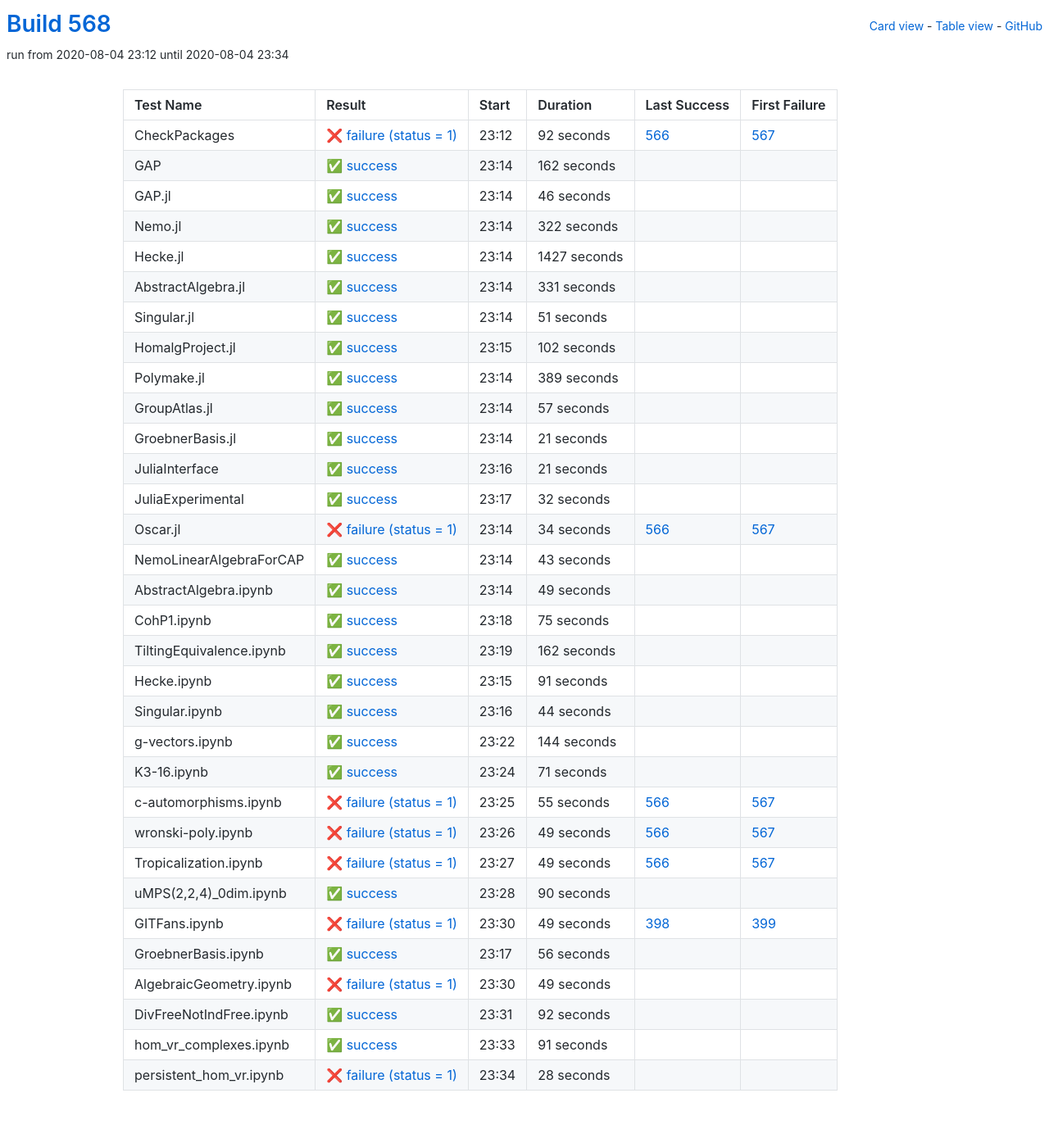
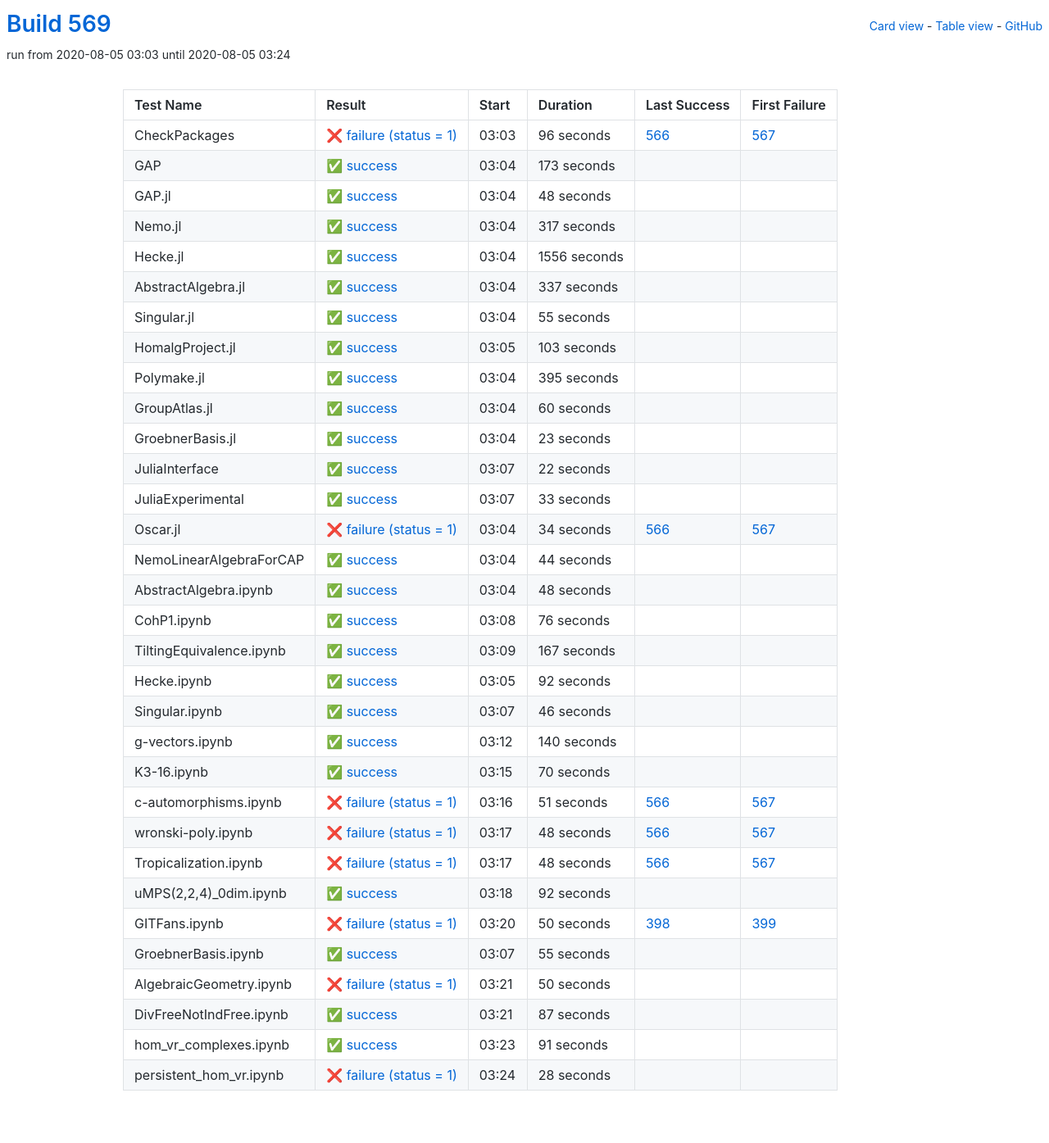
Before and after one commit to oscar-system/oscar-ci-status-stable, a Jekyll site: the page built from table.html, in a window 1280 px wide. Shown: the whole page at 82% size. Built offline with Jekyll 4.4.1, drawn with Linux system fonts in a browser that asks for light colours.

Commit message:
Build #569

```diff
--- a/_data/ci.yml
+++ b/_data/ci.yml
@@ -1,6 +1,6 @@
 ---
-build: 568
-build_url: https://oscarci.mathematik.uni-kl.de/job/oscar-stable/568/
+build: 569
+build_url: https://oscarci.mathematik.uni-kl.de/job/oscar-stable/569/
 job: oscar-stable
 organization: oscar-system
 repo: oscar-ci-status-stable
@@ -8,164 +8,164 @@ repourl: https://github.com/oscar-system/oscar-ci-status-stable
 tests:
 - name: CheckPackages
   id: checkpackages
-  log: https://oscarci.mathematik.uni-kl.de/job/oscar-stable/568/artifact/logs/build-568/CheckPackages.log
-  start: 2020-08-04 23:12
+  log: https://oscarci.mathematik.uni-kl.de/job/oscar-stable/569/artifact/logs/build-569/CheckPackages.log
+  start: 2020-08-05 03:03
   success: false
   exitcode: 1
   status: failure
-  duration: 92
+  duration: 96
   last_success: 566
   last_success_url: https://oscarci.mathematik.uni-kl.de/job/oscar-stable/566/
   first_failure: 567
   first_failure_url: https://oscarci.mathematik.uni-kl.de/job/oscar-stable/567/
 - name: GAP
   id: gap
-  log: https://oscarci.mathematik.uni-kl.de/job/oscar-stable/568/artifact/logs/build-568/GAP.log
-  start: 2020-08-04 23:14
+  log: https://oscarci.mathematik.uni-kl.de/job/oscar-stable/569/artifact/logs/build-569/GAP.log
+  start: 2020-08-05 03:04
   success: true
   exitcode: 0
   status: success
-  duration: 162
+  duration: 173
   last_success: false
   last_success_url:
   first_failure: false
   first_failure_url:
 - name: GAP.jl
   id: gap-jl
-  log: https://oscarci.mathematik.uni-kl.de/job/oscar-stable/568/artifact/logs/build-568/GAP.jl.log
-  start: 2020-08-04 23:14
+  log: https://oscarci.mathematik.uni-kl.de/job/oscar-stable/569/artifact/logs/build-569/GAP.jl.log
+  start: 2020-08-05 03:04
   success: true
   exitcode: 0
   status: success
-  duration: 46
+  duration: 48
   last_success: false
   last_success_url:
   first_failure: false
   first_failure_url:
 - name: Nemo.jl
   id: nemo-jl
-  log: https://oscarci.mathematik.uni-kl.de/job/oscar-stable/568/artifact/logs/build-568/Nemo.jl.log
-  start: 2020-08-04 23:14
+  log: https://oscarci.mathematik.uni-kl.de/job/oscar-stable/569/artifact/logs/build-569/Nemo.jl.log
+  start: 2020-08-05 03:04
   success: true
   exitcode: 0
   status: success
-  duration: 322
+  duration: 317
   last_success: false
   last_success_url:
   first_failure: false
   first_failure_url:
 - name: Hecke.jl
   id: hecke-jl
-  log: https://oscarci.mathematik.uni-kl.de/job/oscar-stable/568/artifact/logs/build-568/Hecke.jl.log
-  start: 2020-08-04 23:14
+  log: https://oscarci.mathematik.uni-kl.de/job/oscar-stable/569/artifact/logs/build-569/Hecke.jl.log
+  start: 2020-08-05 03:04
   success: true
   exitcode: 0
   status: success
-  duration: 1427
+  duration: 1556
   last_success: false
   last_success_url:
   first_failure: false
   first_failure_url:
 - name: AbstractAlgebra.jl
   id: abstractalgebra-jl
-  log: https://oscarci.mathematik.uni-kl.de/job/oscar-stable/568/artifact/logs/build-568/AbstractAlgebra.jl.log
-  start: 2020-08-04 23:14
+  log: https://oscarci.mathematik.uni-kl.de/job/oscar-stable/569/artifact/logs/build-569/AbstractAlgebra.jl.log
+  start: 2020-08-05 03:04
   success: true
   exitcode: 0
   status: success
-  duration: 331
+  duration: 337
   last_success: false
   last_success_url:
   first_failure: false
   first_failure_url:
 - name: Singular.jl
   id: singular-jl
-  log: https://oscarci.mathematik.uni-kl.de/job/oscar-stable/568/artifact/logs/build-568/Singular.jl.log
-  start: 2020-08-04 23:14
+  log: https://oscarci.mathematik.uni-kl.de/job/oscar-stable/569/artifact/logs/build-569/Singular.jl.log
+  start: 2020-08-05 03:04
   success: true
   exitcode: 0
   status: success
-  duration: 51
+  duration: 55
   last_success: false
   last_success_url:
   first_failure: false
   first_failure_url:
 - name: HomalgProject.jl
   id: homalgproject-jl
-  log: https://oscarci.mathematik.uni-kl.de/job/oscar-stable/568/artifact/logs/build-568/HomalgProject.jl.log
-  start: 2020-08-04 23:15
+  log: https://oscarci.mathematik.uni-kl.de/job/oscar-stable/569/artifact/logs/build-569/HomalgProject.jl.log
+  start: 2020-08-05 03:05
   success: true
   exitcode: 0
   status: success
-  duration: 102
+  duration: 103
   last_success: false
   last_success_url:
   first_failure: false
   first_failure_url:
 - name: Polymake.jl
   id: polymake-jl
-  log: https://oscarci.mathematik.uni-kl.de/job/oscar-stable/568/artifact/logs/build-568/Polymake.jl.log
-  start: 2020-08-04 23:14
+  log: https://oscarci.mathematik.uni-kl.de/job/oscar-stable/569/artifact/logs/build-569/Polymake.jl.log
+  start: 2020-08-05 03:04
   success: true
   exitcode: 0
   status: success
-  duration: 389
+  duration: 395
   last_success: false
   last_success_url:
   first_failure: false
   first_failure_url:
 - name: GroupAtlas.jl
   id: groupatlas-jl
-  log: https://oscarci.mathematik.uni-kl.de/job/oscar-stable/568/artifact/logs/build-568/GroupAtlas.jl.log
-  start: 2020-08-04 23:14
+  log: https://oscarci.mathematik.uni-kl.de/job/oscar-stable/569/artifact/logs/build-569/GroupAtlas.jl.log
+  start: 2020-08-05 03:04
   success: true
   exitcode: 0
   status: success
-  duration: 57
+  duration: 60
   last_success: false
   last_success_url:
   first_failure: false
   first_failure_url:
 - name: GroebnerBasis.jl
   id: groebnerbasis-jl
-  log: https://oscarci.mathematik.uni-kl.de/job/oscar-stable/568/artifact/logs/build-568/GroebnerBasis.jl.log
-  start: 2020-08-04 23:14
+  log: https://oscarci.mathematik.uni-kl.de/job/oscar-stable/569/artifact/logs/build-569/GroebnerBasis.jl.log
+  start: 2020-08-05 03:04
   success: true
   exitcode: 0
   status: success
-  duration: 21
+  duration: 23
   last_success: false
   last_success_url:
   first_failure: false
   first_failure_url:
 - name: JuliaInterface
   id: juliainterface
-  log: https://oscarci.mathematik.uni-kl.de/job/oscar-stable/568/artifact/logs/build-568/JuliaInterface.log
-  start: 2020-08-04 23:16
+  log: https://oscarci.mathematik.uni-kl.de/job/oscar-stable/569/artifact/logs/build-569/JuliaInterface.log
+  start: 2020-08-05 03:07
   success: true
   exitcode: 0
   status: success
-  duration: 21
+  duration: 22
   last_success: false
   last_success_url:
   first_failure: false
   first_failure_url:
 - name: JuliaExperimental
   id: juliaexperimental
-  log: https://oscarci.mathematik.uni-kl.de/job/oscar-stable/568/artifact/logs/build-568/JuliaExperimental.log
-  start: 2020-08-04 23:17
+  log: https://oscarci.mathematik.uni-kl.de/job/oscar-stable/569/artifact/logs/build-569/JuliaExperimental.log
+  start: 2020-08-05 03:07
   success: true
   exitcode: 0
   status: success
-  duration: 32
+  duration: 33
   last_success: false
   last_success_url:
   first_failure: false
   first_failure_url:
 - name: Oscar.jl
   id: oscar-jl
-  log: https://oscarci.mathematik.uni-kl.de/job/oscar-stable/568/artifact/logs/build-568/Oscar.jl.log
-  start: 2020-08-04 23:14
+  log: https://oscarci.mathematik.uni-kl.de/job/oscar-stable/569/artifact/logs/build-569/Oscar.jl.log
+  start: 2020-08-05 03:04
   success: false
   exitcode: 1
   status: failure
@@ -176,68 +176,8 @@ tests:
   first_failure_url: https://oscarci.mathematik.uni-kl.de/job/oscar-stable/567/
 - name: NemoLinearAlgebraForCAP
   id: nemolinearalgebraforcap
-  log: https://oscarci.mathematik.uni-kl.de/job/oscar-stable/568/artifact/logs/build-568/NemoLinearAlgebraForCAP.log
-  start: 2020-08-04 23:14
-  success: true
-  exitcode: 0
-  status: success
-  duration: 43
-  last_success: false
-  last_success_url:
-  first_failure: false
-  first_failure_url:
-- name: AbstractAlgebra.ipynb
-  id: abstractalgebra-ipynb
-  log: https://oscarci.mathematik.uni-kl.de/job/oscar-stable/568/artifact/logs/build-568/AbstractAlgebra.ipynb.log
-  start: 2020-08-04 23:14
-  success: true
-  exitcode: 0
-  status: success
-  duration: 49
-  last_success: false
-  last_success_url:
-  first_failure: false
-  first_failure_url:
-- name: CohP1.ipynb
-  id: cohp1-ipynb
-  log: https://oscarci.mathematik.uni-kl.de/job/oscar-stable/568/artifact/logs/build-568/CohP1.ipynb.log
-  start: 2020-08-04 23:18
-  success: true
-  exitcode: 0
-  status: success
-  duration: 75
-  last_success: false
-  last_success_url:
-  first_failure: false
-  first_failure_url:
-- name: TiltingEquivalence.ipynb
-  id: tiltingequivalence-ipynb
-  log: https://oscarci.mathematik.uni-kl.de/job/oscar-stable/568/artifact/logs/build-568/TiltingEquivalence.ipynb.log
-  start: 2020-08-04 23:19
-  success: true
-  exitcode: 0
-  status: success
-  duration: 162
-  last_success: false
-  last_success_url:
-  first_failure: false
-  first_failure_url:
-- name: Hecke.ipynb
-  id: hecke-ipynb
-  log: https://oscarci.mathematik.uni-kl.de/job/oscar-stable/568/artifact/logs/build-568/Hecke.ipynb.log
-  start: 2020-08-04 23:15
-  success: true
-  exitcode: 0
-  status: success
-  duration: 91
-  last_success: false
-  last_success_url:
-  first_failure: false
-  first_failure_url:
-- name: Singular.ipynb
-  id: singular-ipynb
-  log: https://oscarci.mathematik.uni-kl.de/job/oscar-stable/568/artifact/logs/build-568/Singular.ipynb.log
-  start: 2020-08-04 23:16
+  log: https://oscarci.mathematik.uni-kl.de/job/oscar-stable/569/artifact/logs/build-569/NemoLinearAlgebraForCAP.log
+  start: 2020-08-05 03:04
   success: true
   exitcode: 0
   status: success
@@ -246,118 +186,46 @@ tests:
   last_success_url:
   first_failure: false
   first_failure_url:
-- name: g-vectors.ipynb
-  id: g-vectors-ipynb
-  log: https://oscarci.mathematik.uni-kl.de/job/oscar-stable/568/artifact/logs/build-568/g-vectors.ipynb.log
-  start: 2020-08-04 23:22
+- name: AbstractAlgebra.ipynb
+  id: abstractalgebra-ipynb
+  log: https://oscarci.mathematik.uni-kl.de/job/oscar-stable/569/artifact/logs/build-569/AbstractAlgebra.ipynb.log
+  start: 2020-08-05 03:04
   success: true
   exitcode: 0
   status: success
-  duration: 144
+  duration: 48
   last_success: false
   last_success_url:
   first_failure: false
   first_failure_url:
-- name: K3-16.ipynb
-  id: k3-16-ipynb
-  log: https://oscarci.mathematik.uni-kl.de/job/oscar-stable/568/artifact/logs/build-568/K3-16.ipynb.log
-  start: 2020-08-04 23:24
+- name: CohP1.ipynb
+  id: cohp1-ipynb
+  log: https://oscarci.mathematik.uni-kl.de/job/oscar-stable/569/artifact/logs/build-569/CohP1.ipynb.log
+  start: 2020-08-05 03:08
   success: true
   exitcode: 0
   status: success
-  duration: 71
+  duration: 76
   last_success: false
   last_success_url:
   first_failure: false
   first_failure_url:
-- name: c-automorphisms.ipynb
-  id: c-automorphisms-ipynb
-  log: https://oscarci.mathematik.uni-kl.de/job/oscar-stable/568/artifact/logs/build-568/c-automorphisms.ipynb.log
-  start: 2020-08-04 23:25
-  success: false
-  exitcode: 1
-  status: failure
-  duration: 55
-  last_success: 566
-  last_success_url: https://oscarci.mathematik.uni-kl.de/job/oscar-stable/566/
-  first_failure: 567
-  first_failure_url: https://oscarci.mathematik.uni-kl.de/job/oscar-stable/567/
-- name: wronski-poly.ipynb
-  id: wronski-poly-ipynb
-  log: https://oscarci.mathematik.uni-kl.de/job/oscar-stable/568/artifact/logs/build-568/wronski-poly.ipynb.log
-  start: 2020-08-04 23:26
-  success: false
-  exitcode: 1
-  status: failure
-  duration: 49
-  last_success: 566
-  last_success_url: https://oscarci.mathematik.uni-kl.de/job/oscar-stable/566/
-  first_failure: 567
-  first_failure_url: https://oscarci.mathematik.uni-kl.de/job/oscar-stable/567/
-- name: Tropicalization.ipynb
-  id: tropicalization-ipynb
-  log: https://oscarci.mathematik.uni-kl.de/job/oscar-stable/568/artifact/logs/build-568/Tropicalization.ipynb.log
-  start: 2020-08-04 23:27
-  success: false
-  exitcode: 1
-  status: failure
-  duration: 49
-  last_success: 566
-  last_success_url: https://oscarci.mathematik.uni-kl.de/job/oscar-stable/566/
-  first_failure: 567
-  first_failure_url: https://oscarci.mathematik.uni-kl.de/job/oscar-stable/567/
-- name: uMPS(2,2,4)_0dim.ipynb
-  id: umps-2-2-4-0dim-ipynb
-  log: https://oscarci.mathematik.uni-kl.de/job/oscar-stable/568/artifact/logs/build-568/uMPS-2-2-4-_0dim.ipynb.log
-  start: 2020-08-04 23:28
+- name: TiltingEquivalence.ipynb
+  id: tiltingequivalence-ipynb
+  log: https://oscarci.mathematik.uni-kl.de/job/oscar-stable/569/artifact/logs/build-569/TiltingEquivalence.ipynb.log
+  start: 2020-08-05 03:09
   success: true
   exitcode: 0
   status: success
-  duration: 90
+  duration: 167
   last_success: false
   last_success_url:
   first_failure: false
   first_failure_url:
-- name: GITFans.ipynb
-  id: gitfans-ipynb
-  log: https://oscarci.mathematik.uni-kl.de/job/oscar-stable/568/artifact/logs/build-568/GITFans.ipynb.log
-  start: 2020-08-04 23:30
-  success: false
-  exitcode: 1
-  status: failure
-  duration: 49
-  last_success: 398
-  last_success_url: https://oscarci.mathematik.uni-kl.de/job/oscar-stable/398/
-  first_failure: 399
-  first_failure_url: https://oscarci.mathematik.uni-kl.de/job/oscar-stable/399/
-- name: GroebnerBasis.ipynb
-  id: groebnerbasis-ipynb
-  log: https://oscarci.mathematik.uni-kl.de/job/oscar-stable/568/artifact/logs/build-568/GroebnerBasis.ipynb.log
-  start: 2020-08-04 23:17
-  success: true
-  exitcode: 0
-  status: success
-  duration: 56
-  last_success: false
-  last_success_url:
-  first_failure: false
-  first_failure_url:
-- name: AlgebraicGeometry.ipynb
-  id: algebraicgeometry-ipynb
-  log: https://oscarci.mathematik.uni-kl.de/job/oscar-stable/568/artifact/logs/build-568/AlgebraicGeometry.ipynb.log
-  start: 2020-08-04 23:30
-  success: false
-  exitcode: 1
-  status: failure
-  duration: 49
-  last_success: false
-  last_success_url:
-  first_failure: false
-  first_failure_url:
-- name: DivFreeNotIndFree.ipynb
-  id: divfreenotindfree-ipynb
-  log: https://oscarci.mathematik.uni-kl.de/job/oscar-stable/568/artifact/logs/build-568/DivFreeNotIndFree.ipynb.log
-  start: 2020-08-04 23:31
+- name: Hecke.ipynb
+  id: hecke-ipynb
+  log: https://oscarci.mathematik.uni-kl.de/job/oscar-stable/569/artifact/logs/build-569/Hecke.ipynb.log
+  start: 2020-08-05 03:05
   success: true
   exitcode: 0
   status: success
@@ -366,10 +234,142 @@ tests:
   last_success_url:
   first_failure: false
   first_failure_url:
+- name: Singular.ipynb
+  id: singular-ipynb
+  log: https://oscarci.mathematik.uni-kl.de/job/oscar-stable/569/artifact/logs/build-569/Singular.ipynb.log
+  start: 2020-08-05 03:07
+  success: true
+  exitcode: 0
+  status: success
+  duration: 46
+  last_success: false
+  last_success_url:
+  first_failure: false
+  first_failure_url:
+- name: g-vectors.ipynb
+  id: g-vectors-ipynb
+  log: https://oscarci.mathematik.uni-kl.de/job/oscar-stable/569/artifact/logs/build-569/g-vectors.ipynb.log
+  start: 2020-08-05 03:12
+  success: true
+  exitcode: 0
+  status: success
+  duration: 140
+  last_success: false
+  last_success_url:
+  first_failure: false
+  first_failure_url:
+- name: K3-16.ipynb
+  id: k3-16-ipynb
+  log: https://oscarci.mathematik.uni-kl.de/job/oscar-stable/569/artifact/logs/build-569/K3-16.ipynb.log
+  start: 2020-08-05 03:15
+  success: true
+  exitcode: 0
+  status: success
+  duration: 70
+  last_success: false
+  last_success_url:
+  first_failure: false
+  first_failure_url:
+- name: c-automorphisms.ipynb
+  id: c-automorphisms-ipynb
+  log: https://oscarci.mathematik.uni-kl.de/job/oscar-stable/569/artifact/logs/build-569/c-automorphisms.ipynb.log
+  start: 2020-08-05 03:16
+  success: false
+  exitcode: 1
+  status: failure
+  duration: 51
+  last_success: 566
+  last_success_url: https://oscarci.mathematik.uni-kl.de/job/oscar-stable/566/
+  first_failure: 567
+  first_failure_url: https://oscarci.mathematik.uni-kl.de/job/oscar-stable/567/
+- name: wronski-poly.ipynb
+  id: wronski-poly-ipynb
+  log: https://oscarci.mathematik.uni-kl.de/job/oscar-stable/569/artifact/logs/build-569/wronski-poly.ipynb.log
+  start: 2020-08-05 03:17
+  success: false
+  exitcode: 1
+  status: failure
+  duration: 48
+  last_success: 566
+  last_success_url: https://oscarci.mathematik.uni-kl.de/job/oscar-stable/566/
+  first_failure: 567
+  first_failure_url: https://oscarci.mathematik.uni-kl.de/job/oscar-stable/567/
+- name: Tropicalization.ipynb
+  id: tropicalization-ipynb
+  log: https://oscarci.mathematik.uni-kl.de/job/oscar-stable/569/artifact/logs/build-569/Tropicalization.ipynb.log
+  start: 2020-08-05 03:17
+  success: false
+  exitcode: 1
+  status: failure
+  duration: 48
+  last_success: 566
+  last_success_url: https://oscarci.mathematik.uni-kl.de/job/oscar-stable/566/
+  first_failure: 567
+  first_failure_url: https://oscarci.mathematik.uni-kl.de/job/oscar-stable/567/
+- name: uMPS(2,2,4)_0dim.ipynb
+  id: umps-2-2-4-0dim-ipynb
+  log: https://oscarci.mathematik.uni-kl.de/job/oscar-stable/569/artifact/logs/build-569/uMPS-2-2-4-_0dim.ipynb.log
+  start: 2020-08-05 03:18
+  success: true
+  exitcode: 0
+  status: success
+  duration: 92
+  last_success: false
+  last_success_url:
+  first_failure: false
+  first_failure_url:
+- name: GITFans.ipynb
+  id: gitfans-ipynb
+  log: https://oscarci.mathematik.uni-kl.de/job/oscar-stable/569/artifact/logs/build-569/GITFans.ipynb.log
+  start: 2020-08-05 03:20
+  success: false
+  exitcode: 1
+  status: failure
+  duration: 50
+  last_success: 398
+  last_success_url: https://oscarci.mathematik.uni-kl.de/job/oscar-stable/398/
+  first_failure: 399
+  first_failure_url: https://oscarci.mathematik.uni-kl.de/job/oscar-stable/399/
+- name: GroebnerBasis.ipynb
+  id: groebnerbasis-ipynb
+  log: https://oscarci.mathematik.uni-kl.de/job/oscar-stable/569/artifact/logs/build-569/GroebnerBasis.ipynb.log
+  start: 2020-08-05 03:07
+  success: true
+  exitcode: 0
+  status: success
+  duration: 55
+  last_success: false
+  last_success_url:
+  first_failure: false
+  first_failure_url:
+- name: AlgebraicGeometry.ipynb
+  id: algebraicgeometry-ipynb
+  log: https://oscarci.mathematik.uni-kl.de/job/oscar-stable/569/artifact/logs/build-569/AlgebraicGeometry.ipynb.log
+  start: 2020-08-05 03:21
+  success: false
+  exitcode: 1
+  status: failure
+  duration: 50
+  last_success: false
+  last_success_url:
+  first_failure: false
+  first_failure_url:
+- name: DivFreeNotIndFree.ipynb
+  id: divfreenotindfree-ipynb
+  log: https://oscarci.mathematik.uni-kl.de/job/oscar-stable/569/artifact/logs/build-569/DivFreeNotIndFree.ipynb.log
+  start: 2020-08-05 03:21
+  success: true
+  exitcode: 0
+  status: success
+  duration: 87
+  last_success: false
+  last_success_url:
+  first_failure: false
+  first_failure_url:
 - name: hom_vr_complexes.ipynb
   id: hom-vr-complexes-ipynb
-  log: https://oscarci.mathematik.uni-kl.de/job/oscar-stable/568/artifact/logs/build-568/hom_vr_complexes.ipynb.log
-  start: 2020-08-04 23:33
+  log: https://oscarci.mathematik.uni-kl.de/job/oscar-stable/569/artifact/logs/build-569/hom_vr_complexes.ipynb.log
+  start: 2020-08-05 03:23
   success: true
   exitcode: 0
   status: success
@@ -380,8 +380,8 @@ tests:
   first_failure_url:
 - name: persistent_hom_vr.ipynb
   id: persistent-hom-vr-ipynb
-  log: https://oscarci.mathematik.uni-kl.de/job/oscar-stable/568/artifact/logs/build-568/persistent_hom_vr.ipynb.log
-  start: 2020-08-04 23:34
+  log: https://oscarci.mathematik.uni-kl.de/job/oscar-stable/569/artifact/logs/build-569/persistent_hom_vr.ipynb.log
+  start: 2020-08-05 03:24
   success: false
   exitcode: 1
   status: failure
```
Also changed, not shown: README.md.
